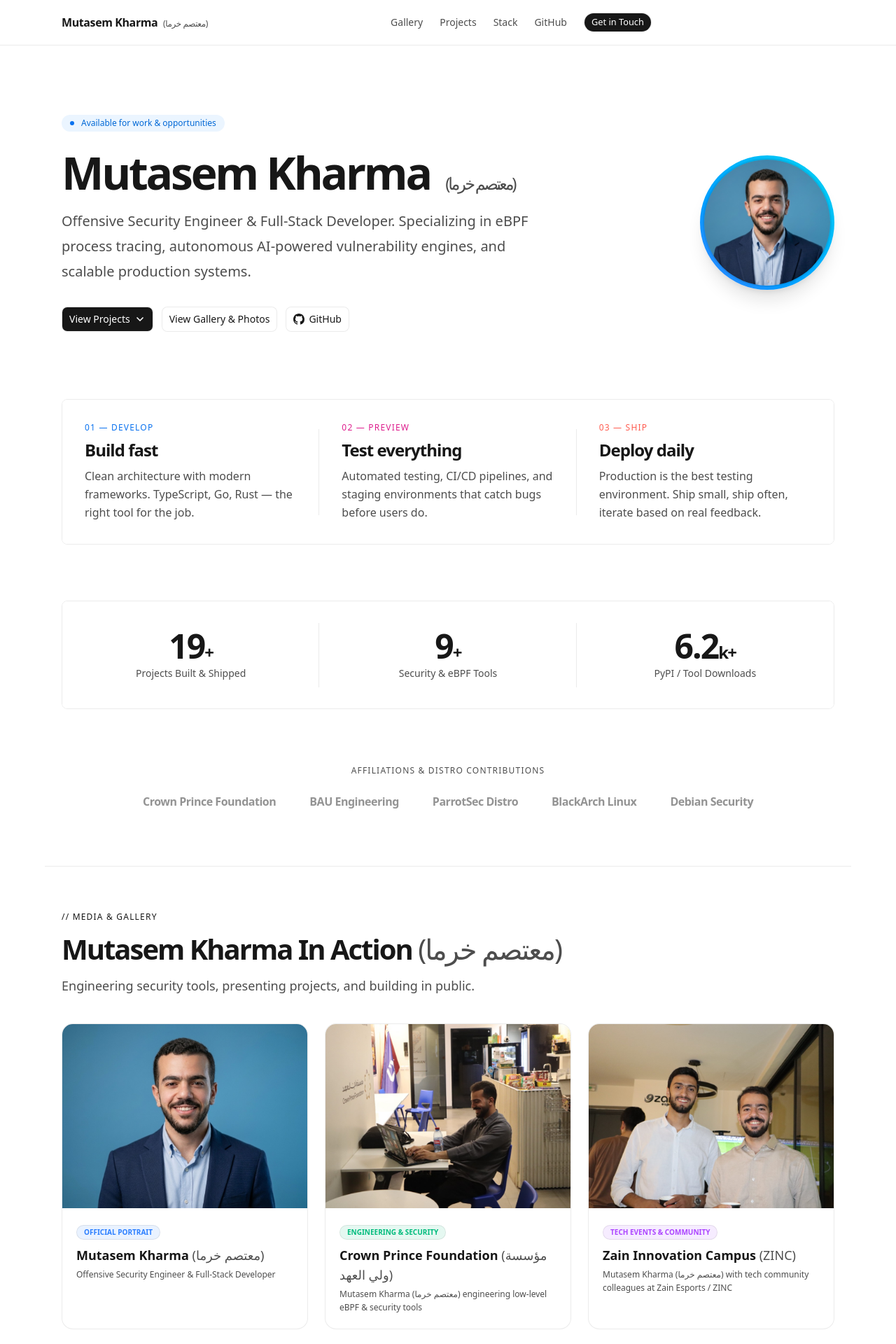
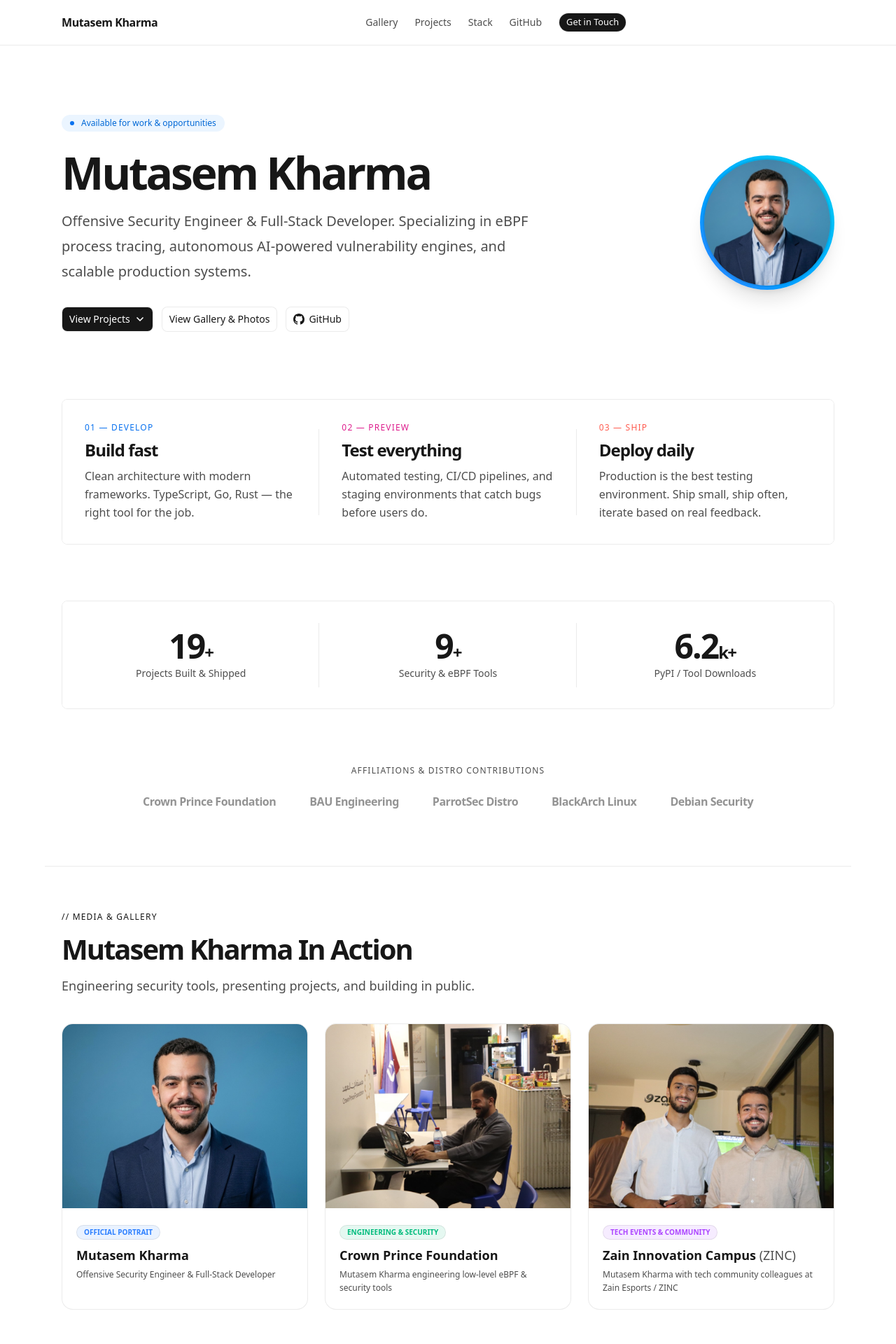
Before and after one commit to Mutasem-mk4/product-portfolio, a Next.js app: page / in a window 1280 px wide. Shown: the top 1920 px of the page at 70% size. Built offline with nearby package versions, Linux system fonts and the light colour scheme.

Commit message:
style: remove Arabic text from UI elements for clean English presentation

```diff
--- a/src/app/page.tsx
+++ b/src/app/page.tsx
@@ -44,7 +44,7 @@ export default function Home() {
             // media & gallery
           </div>
           <h2 className="text-[clamp(2rem,4vw,2.5rem)] font-semibold tracking-[-0.05em] mb-2">
-            Mutasem Kharma In Action <span className="text-muted-foreground font-normal">(معتصم خرما)</span>
+            Mutasem Kharma In Action
           </h2>
           <p className="text-muted-foreground text-lg">
             Engineering security tools, presenting projects, and building in public.
@@ -57,8 +57,8 @@ export default function Home() {
             <div className="aspect-[4/3] overflow-hidden bg-muted relative">
               <img
                 src="/moatasem-khorma-official.jpg"
-                alt="معتصم خرما - Mutasem Kharma Official Portrait"
-                title="معتصem خرما - Mutasem Kharma Official Portrait"
+                alt="Mutasem Kharma Official Portrait"
+                title="Mutasem Kharma Official Portrait"
                 className="w-full h-full object-cover transition-transform duration-500 group-hover:scale-105"
               />
             </div>
@@ -67,7 +67,7 @@ export default function Home() {
                 Official Portrait
               </span>
               <h3 className="font-semibold text-lg text-foreground mb-1">
-                Mutasem Kharma <span className="text-muted-foreground font-normal">(معتصم خرما)</span>
+                Mutasem Kharma
               </h3>
               <p className="text-xs text-muted-foreground leading-relaxed">
                 Offensive Security Engineer & Full-Stack Developer
@@ -80,8 +80,8 @@ export default function Home() {
             <div className="aspect-[4/3] overflow-hidden bg-muted relative">
               <img
                 src="/moatasem-khorma-work-crown-prince-foundation.jpg"
-                alt="معتصم خرما في مؤسسة ولي العهد - Mutasem Kharma at Crown Prince Foundation"
-                title="معتصم خرما - Crown Prince Foundation"
+                alt="Mutasem Kharma at Crown Prince Foundation"
+                title="Mutasem Kharma - Crown Prince Foundation"
                 className="w-full h-full object-cover transition-transform duration-500 group-hover:scale-105"
               />
             </div>
@@ -90,10 +90,10 @@ export default function Home() {
                 Engineering & Security
               </span>
               <h3 className="font-semibold text-lg text-foreground mb-1">
-                Crown Prince Foundation <span className="text-muted-foreground font-normal">(مؤسسة ولي العهد)</span>
+                Crown Prince Foundation
               </h3>
               <p className="text-xs text-muted-foreground leading-relaxed">
-                Mutasem Kharma (معتصم خرما) engineering low-level eBPF & security tools
+                Mutasem Kharma engineering low-level eBPF & security tools
               </p>
             </figcaption>
           </figure>
@@ -103,8 +103,8 @@ export default function Home() {
             <div className="aspect-[4/3] overflow-hidden bg-muted relative">
               <img
                 src="/moatasem-khorma-zinc-zain-event.jpg"
-                alt="معتصم خرما في منصة زين للإبداع - Mutasem Kharma at Zain Innovation Campus (ZINC)"
-                title="معتصم خرما - Zain Innovation Campus"
+                alt="Mutasem Kharma at Zain Innovation Campus (ZINC)"
+                title="Mutasem Kharma - Zain Innovation Campus"
                 className="w-full h-full object-cover transition-transform duration-500 group-hover:scale-105"
               />
             </div>
@@ -116,7 +116,7 @@ export default function Home() {
                 Zain Innovation Campus <span className="text-muted-foreground font-normal">(ZINC)</span>
               </h3>
               <p className="text-xs text-muted-foreground leading-relaxed">
-                Mutasem Kharma (معتصم خرما) with tech community colleagues at Zain Esports / ZINC
+                Mutasem Kharma with tech community colleagues at Zain Esports / ZINC
               </p>
             </figcaption>
           </figure>
@@ -146,7 +146,7 @@ export default function Home() {
       <footer className="border-t border-border py-10">
         <div className="max-w-6xl mx-auto px-6 flex items-center justify-between">
           <div className="text-xs text-muted-foreground">
-            © 2026 Mutasem Kharma <span className="font-normal">(معتصم خرما)</span>
+            © 2026 Mutasem Kharma
           </div>
           <div className="flex items-center gap-5">
             <a
--- a/src/components/hero.tsx
+++ b/src/components/hero.tsx
@@ -15,7 +15,7 @@ export function Hero() {
           </Badge>
 
           <h1 className="text-[clamp(2.5rem,7vw,4rem)] font-semibold leading-[1.1] tracking-[-0.05em] text-foreground mb-4">
-            Mutasem Kharma <span className="text-xl md:text-2xl text-muted-foreground font-normal ml-2">(معتصم خرما)</span>
+            Mutasem Kharma
           </h1>
 
           <p className="text-xl text-muted-foreground leading-[1.8] max-w-2xl mb-8">
--- a/src/components/nav.tsx
+++ b/src/components/nav.tsx
@@ -23,7 +23,7 @@ export function Nav() {
           href="/"
           className="text-base font-semibold tracking-tight text-foreground"
         >
-          Mutasem Kharma <span className="text-xs text-muted-foreground font-normal ml-1">(معتصم خرما)</span>
+          Mutasem Kharma
         </Link>
 
         {/* Desktop */}
```
